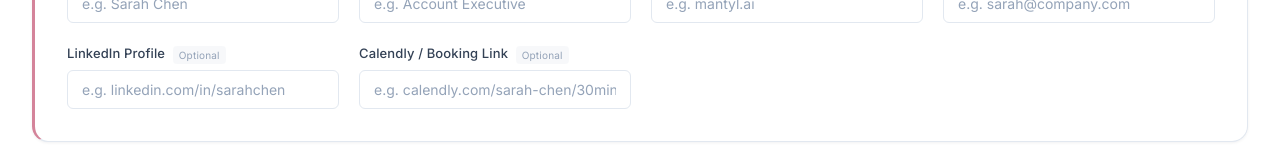
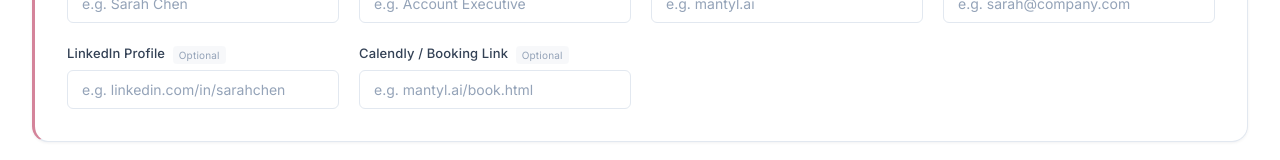
Before and after one commit to Mantyl-ai/mantyl-sequence-generator, a React (Vite) app: page / in a window 1280 px wide. Shown: the part 569-729 px from the top of the page. Built offline with nearby package versions, Linux system fonts and the light colour scheme.

Commit message:
Replace Calendly links with mantyl.ai/book.html

```diff
--- a/src/App.jsx
+++ b/src/App.jsx
@@ -5,7 +5,7 @@ import SequenceCopy from './components/SequenceCopy'
 import MantylLoader from './components/MantylLoader'
 import { findProspects, generateSequence, checkUsage, incrementUsage } from './utils/apiClient'
 
-const CALENDLY_URL = 'https://calendly.com/jose-mantyl/free-consultation-ai-automation'
+const CALENDLY_URL = 'https://mantyl.ai/book.html'
 
 export default function App() {
   const [step, setStep] = useState('form')
--- a/src/components/ICPForm.jsx
+++ b/src/components/ICPForm.jsx
@@ -525,7 +525,7 @@ export default function ICPForm({ onSubmit, isLoading }) {
           </div>
           <div className="form-group">
             <label>Calendly / Booking Link <span className="optional-tag">Optional</span></label>
-            <input type="url" value={form.senderCalendly} onChange={e => update('senderCalendly', e.target.value)} placeholder="e.g. calendly.com/sarah-chen/30min" />
+            <input type="url" value={form.senderCalendly} onChange={e => update('senderCalendly', e.target.value)} placeholder="e.g. mantyl.ai/book.html" />
           </div>
         </div>
       </div>
--- a/src/components/ProspectList.jsx
+++ b/src/components/ProspectList.jsx
@@ -1,6 +1,6 @@
 import { exportProspectsCSV } from '../utils/csvExport'
 
-const CALENDLY_URL = 'https://calendly.com/jose-mantyl/free-consultation-ai-automation'
+const CALENDLY_URL = 'https://mantyl.ai/book.html'
 
 // ── Inline SVG Icons ────────────────────────────────────────────────
 const IconUsers = () => (
```
